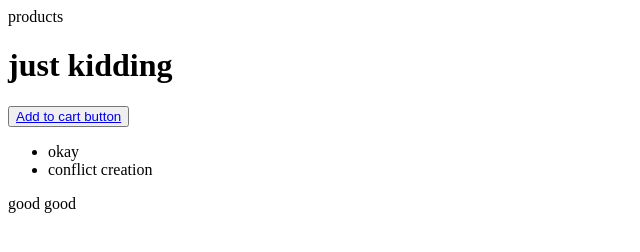
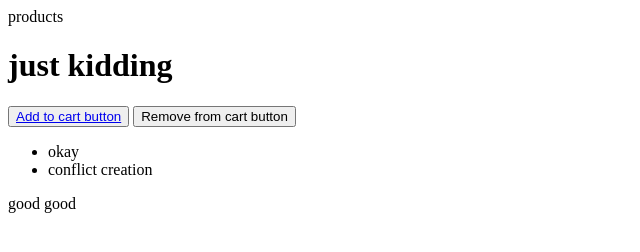
Before and after one commit to bienvenudev/collaborative-git-exercise, a plain HTML site: page products.html in a window 1280 px wide. Shown: the whole page, without its empty margins (0-640 px from the left). Drawn offline with Linux system fonts and the light colour scheme.

Commit message:
add remove from cart button

```diff
--- a/products.html
+++ b/products.html
@@ -11,10 +11,11 @@
     <button>
       <a href="#">Add to cart button</a>
     </button>
+    <button>Remove from cart button</button>
     <ul>
-       <li>okay</li>
-       <li>conflict creation</li>
-     </ul>
-     good good
+      <li>okay</li>
+      <li>conflict creation</li>
+    </ul>
+    good good
   </body>
 </html>
```
